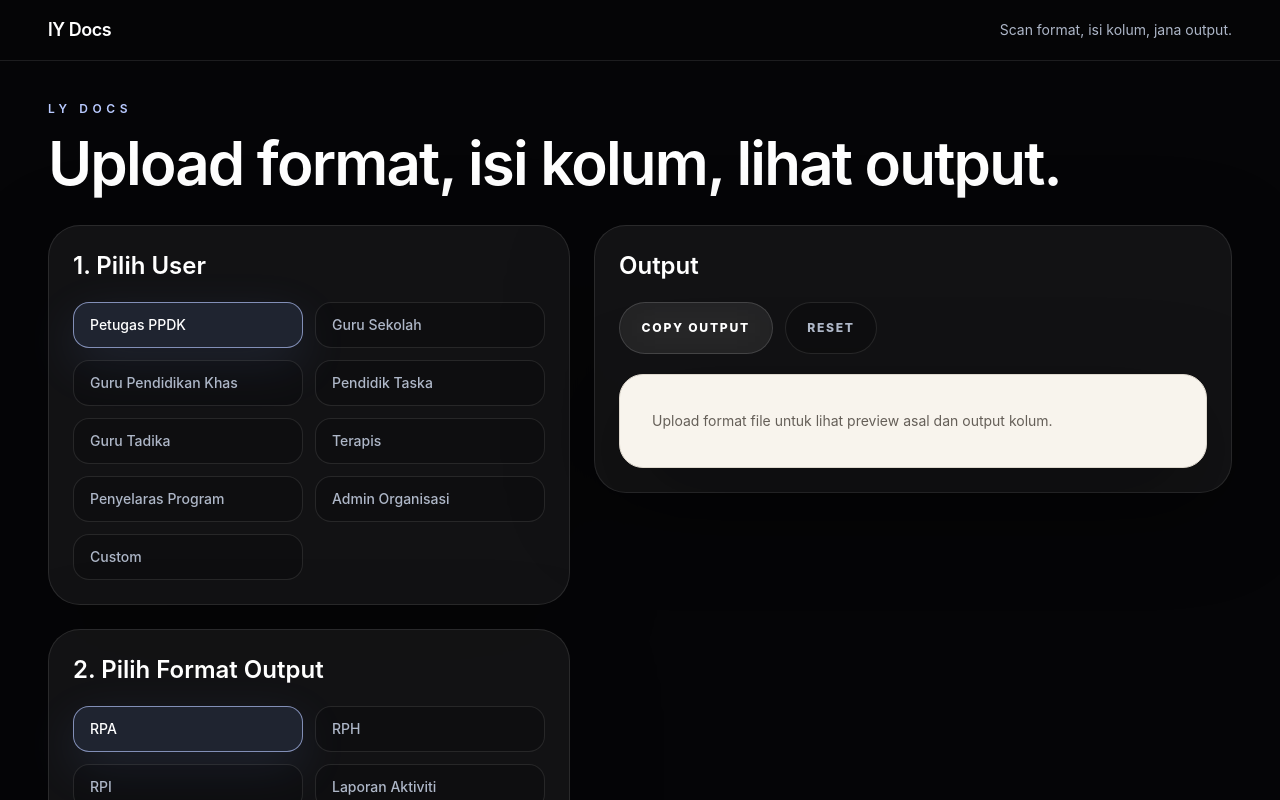
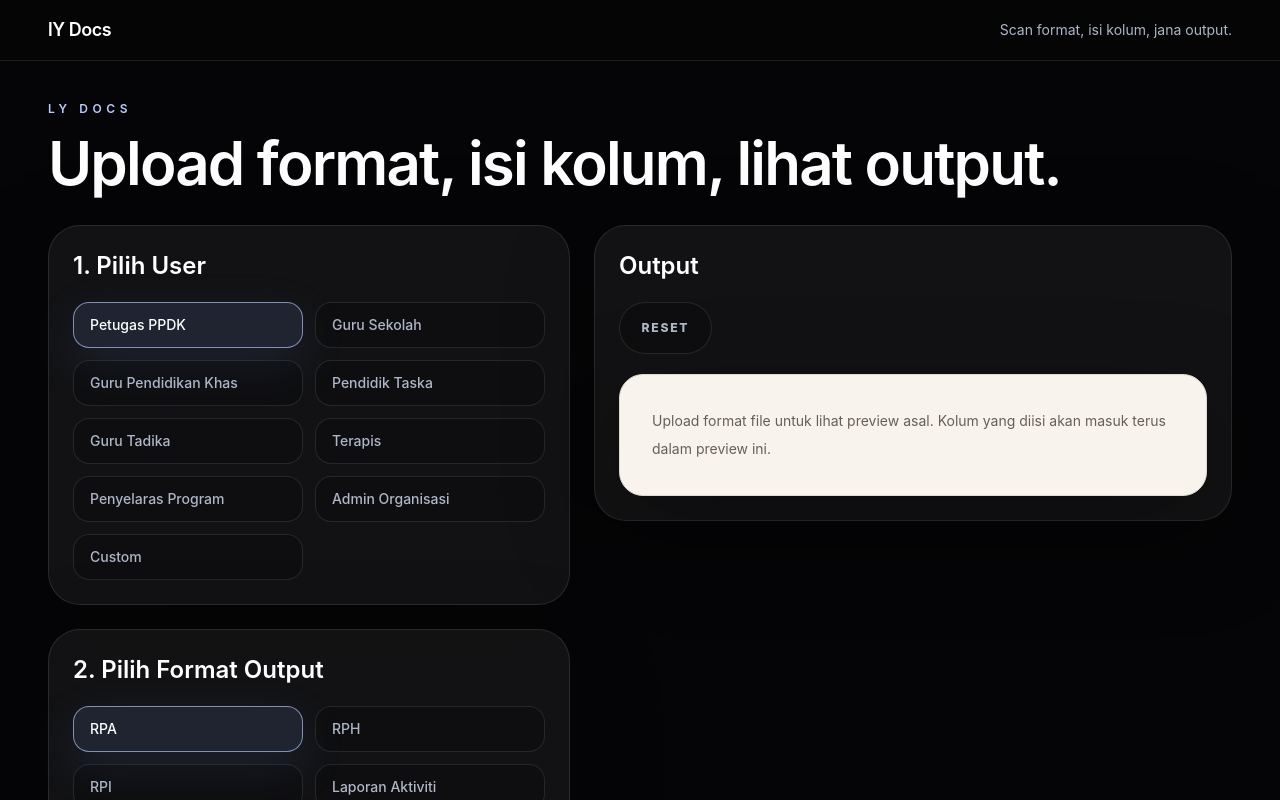
Before and after one commit to lengyagesya/lengyagesya-legacy, a Next.js app: page / in a window 1280 px wide. Shown: the top 800 px of the page. Built offline with nearby package versions, Linux system fonts and the light colour scheme.

Commit message:
Place filled values inside preview

```diff
--- a/src/app/page.tsx
+++ b/src/app/page.tsx
@@ -191,17 +191,6 @@ export default function Home() {
     window.localStorage.removeItem(storageKey);
   }
 
-  async function copyOutput() {
-    try {
-      await navigator.clipboard.writeText(
-        buildOutputText(selectedProfile, outputFormat, fields, values),
-      );
-      setMessage("Output telah disalin.");
-    } catch {
-      setMessage("Output tidak dapat disalin pada pelayar ini.");
-    }
-  }
-
   return (
     <main className="relative min-h-screen overflow-hidden bg-[#050507] text-white">
       <Background />
@@ -305,24 +294,19 @@ export default function Home() {
               <div className="space-y-6">
                 <Panel title="Output">
                   <div className="mb-5 flex flex-wrap gap-3">
-                    <button className="btn-secondary" onClick={copyOutput}>
-                      Copy Output
-                    </button>
                     <button className="btn-quiet" onClick={resetAll}>
                       Reset
                     </button>
                   </div>
 
-                  <DocumentPreview officeFile={officeFile} upload={upload} />
-
-                  {fields.length > 0 ? (
-                    <OutputColumns
-                      fields={fields}
-                      outputFormat={outputFormat}
-                      selectedProfile={selectedProfile}
-                      values={values}
-                    />
-                  ) : null}
+                  <DocumentPreview
+                    fields={fields}
+                    officeFile={officeFile}
+                    outputFormat={outputFormat}
+                    selectedProfile={selectedProfile}
+                    upload={upload}
+                    values={values}
+                  />
                 </Panel>
               </div>
             </div>
@@ -367,60 +351,27 @@ function FieldInput({
   );
 }
 
-function OutputColumns({
+function DocumentPreview({
   fields,
+  officeFile,
   outputFormat,
   selectedProfile,
+  upload,
   values,
 }: {
   fields: string[];
+  officeFile: File | null;
   outputFormat: OutputFormat;
   selectedProfile: UserProfile;
+  upload: UploadState | null;
   values: Record<string, string>;
-}) {
-  return (
-    <article className="mt-6 rounded-[1.5rem] border border-[#ded8ce] bg-[#f8f4ed] p-6 text-[#171513] shadow-[0_28px_100px_rgba(0,0,0,0.32)] sm:p-8">
-      <div className="border-b border-[#ded8ce] pb-5">
-        <p className="text-xs font-semibold uppercase tracking-[0.24em] text-[#6f7f9f]">
-          Output Kolum
-        </p>
-        <h2 className="mt-3 text-2xl font-semibold tracking-tight">
-          {outputFormat}
-        </h2>
-        <p className="mt-2 text-sm text-[#655f58]">User: {selectedProfile}</p>
-      </div>
-
-      <div className="mt-6 overflow-hidden rounded-2xl border border-[#cfc6b8]">
-        {fields.map((field) => (
-          <div
-            className="grid border-b border-[#cfc6b8] last:border-b-0 sm:grid-cols-[0.35fr_0.65fr]"
-            key={field}
-          >
-            <div className="bg-[#e8dfd1] p-4 text-sm font-semibold text-[#27231f]">
-              {field}
-            </div>
-            <div className="min-h-14 whitespace-pre-wrap bg-[#fbf7f0] p-4 text-sm leading-6 text-[#332f2a]">
-              {values[field]?.trim() || "Belum diisi"}
-            </div>
-          </div>
-        ))}
-      </div>
-    </article>
-  );
-}
-
-function DocumentPreview({
-  officeFile,
-  upload,
-}: {
-  officeFile: File | null;
-  upload: UploadState | null;
 }) {
   if (!upload) {
     return (
       <article className="rounded-[1.5rem] border border-[#ded8ce] bg-[#f8f4ed] p-6 text-[#171513] shadow-[0_28px_100px_rgba(0,0,0,0.32)] sm:p-8">
         <p className="text-sm leading-7 text-[#655f58]">
-          Upload format file untuk lihat preview asal dan output kolum.
+          Upload format file untuk lihat preview asal. Kolum yang diisi akan
+          masuk terus dalam preview ini.
         </p>
       </article>
     );
@@ -428,7 +379,7 @@ function DocumentPreview({
 
   return (
     <article className="rounded-[1.5rem] border border-white/10 bg-black/25 p-4 shadow-[0_28px_100px_rgba(0,0,0,0.32)] sm:p-6">
-      <div className="mx-auto aspect-[210/297] w-full max-w-[794px] overflow-hidden rounded-sm bg-white shadow-[0_20px_80px_rgba(0,0,0,0.45)]">
+      <div className="relative mx-auto aspect-[210/297] w-full max-w-[794px] overflow-hidden rounded-sm bg-white shadow-[0_20px_80px_rgba(0,0,0,0.45)]">
         {upload.kind === "image" ? (
           // eslint-disable-next-line @next/next/no-img-element
           <img
@@ -450,8 +401,68 @@ function DocumentPreview({
         {upload.kind === "office" ? (
           <OfficeDocumentPreview file={officeFile} upload={upload} />
         ) : null}
+
+        {fields.length > 0 ? (
+          <FilledPreviewLayer
+            fields={fields}
+            outputFormat={outputFormat}
+            selectedProfile={selectedProfile}
+            values={values}
+          />
+        ) : null}
       </div>
     </article>
+  );
+}
+
+function FilledPreviewLayer({
+  fields,
+  outputFormat,
+  selectedProfile,
+  values,
+}: {
+  fields: string[];
+  outputFormat: OutputFormat;
+  selectedProfile: UserProfile;
+  values: Record<string, string>;
+}) {
+  const visibleFields = fields.filter((field) => values[field]?.trim()).slice(0, 10);
+
+  if (visibleFields.length === 0) {
+    return (
+      <div className="absolute bottom-5 left-5 right-5 rounded-xl border border-[#cfc6b8] bg-[#fffdf8]/95 p-4 text-[#171513] shadow-[0_18px_60px_rgba(0,0,0,0.22)]">
+        <p className="text-xs font-semibold uppercase tracking-[0.2em] text-[#6f7f9f]">
+          {outputFormat}
+        </p>
+        <p className="mt-2 text-sm text-[#655f58]">
+          Isi kolum di sebelah kiri. Maklumat akan muncul terus dalam preview ini.
+        </p>
+      </div>
+    );
+  }
+
+  return (
+    <div className="absolute bottom-5 left-5 right-5 max-h-[45%] overflow-auto rounded-xl border border-[#cfc6b8] bg-[#fffdf8]/95 p-4 text-[#171513] shadow-[0_18px_60px_rgba(0,0,0,0.22)]">
+      <div className="mb-3 border-b border-[#ded8ce] pb-3">
+        <p className="text-xs font-semibold uppercase tracking-[0.2em] text-[#6f7f9f]">
+          {outputFormat}
+        </p>
+        <p className="mt-1 text-xs text-[#655f58]">User: {selectedProfile}</p>
+      </div>
+      <div className="grid gap-2">
+        {visibleFields.map((field) => (
+          <div
+            className="grid gap-1 border-b border-[#ebe2d6] pb-2 last:border-b-0 sm:grid-cols-[0.36fr_0.64fr]"
+            key={field}
+          >
+            <span className="text-xs font-semibold text-[#27231f]">{field}</span>
+            <span className="whitespace-pre-wrap text-xs leading-5 text-[#332f2a]">
+              {values[field]}
+            </span>
+          </div>
+        ))}
+      </div>
+    </div>
   );
 }
 
@@ -766,17 +777,3 @@ function inputTypeForField(field: string) {
   if (longFieldHints.some((hint) => field.includes(hint))) return "textarea";
   return "text";
 }
-
-function buildOutputText(
-  selectedProfile: UserProfile,
-  outputFormat: OutputFormat,
-  fields: string[],
-  values: Record<string, string>,
-) {
-  return [
-    `User: ${selectedProfile}`,
-    `Format Output: ${outputFormat}`,
-    "",
-    ...fields.map((field) => `${field}: ${values[field]?.trim() || "Belum diisi"}`),
-  ].join("\n");
-}
```
